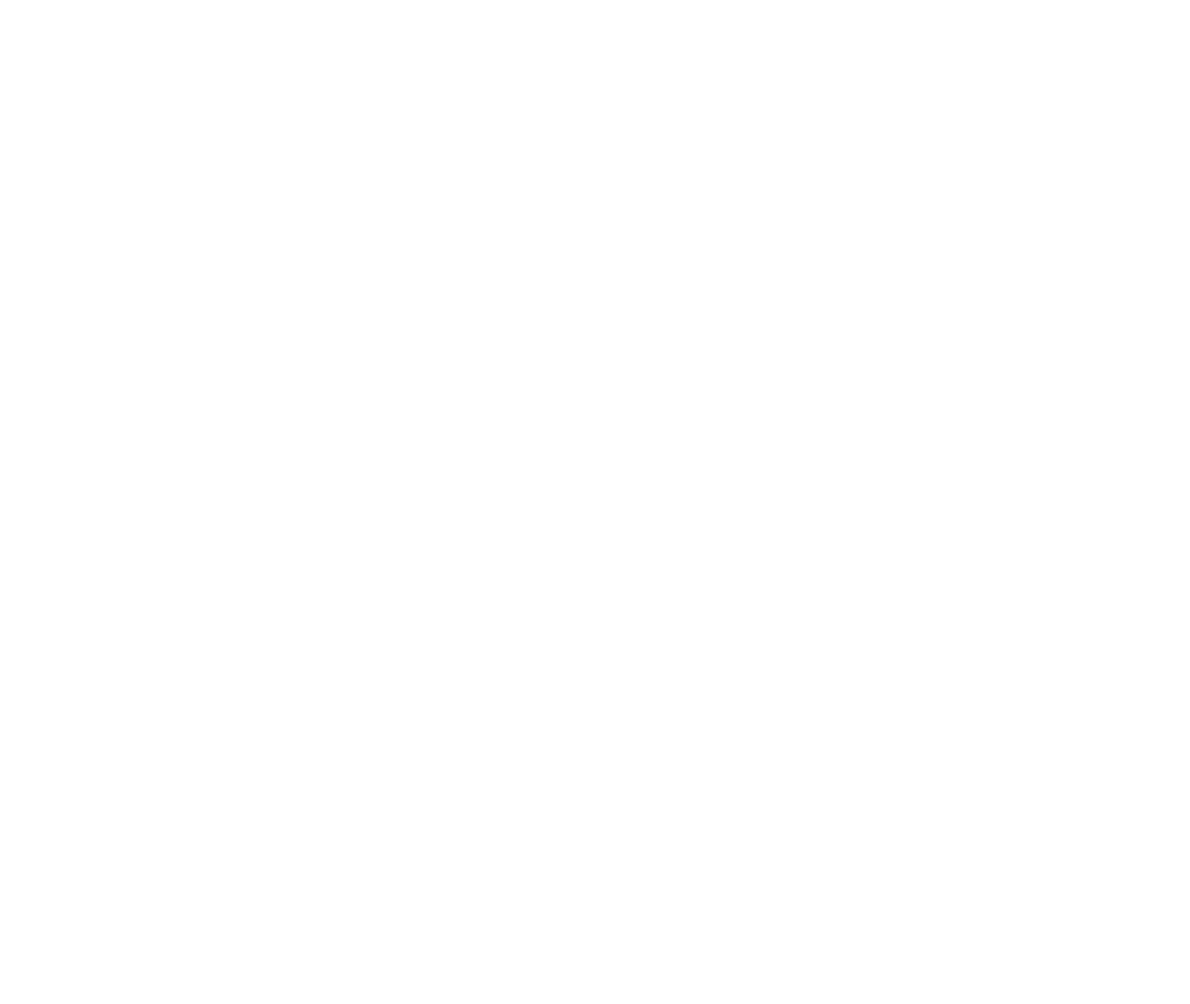
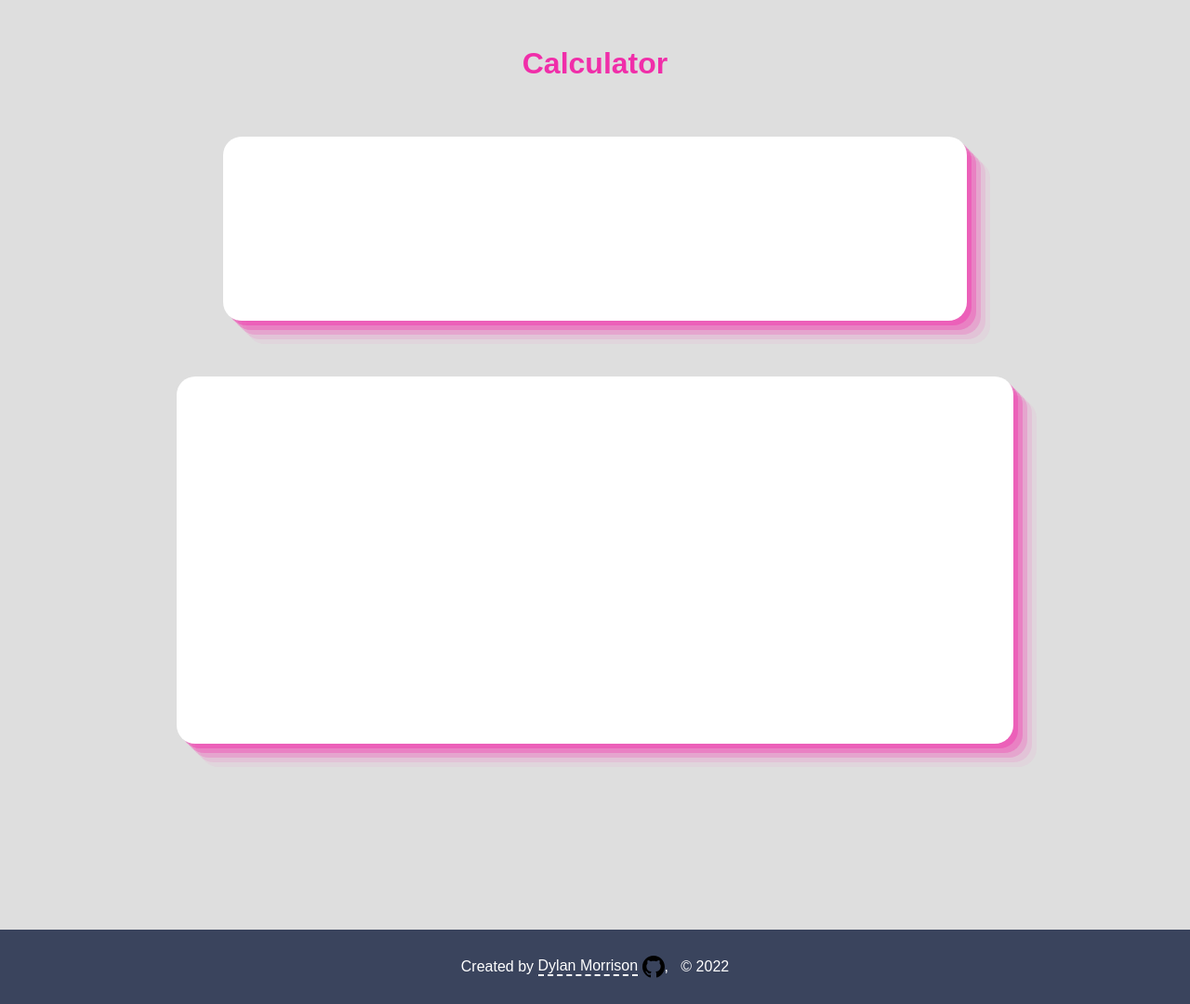
Before and after one commit to djm30/odin-calculator, a plain HTML site: page index.html in a window 1280 px wide. Shown: the whole page at 93% size. Before the commit the page ends 800 px from the top, so only its background shows below. Drawn offline with Linux system fonts and the light colour scheme; a web font is replaced by a local one.

Commit message:
inital styling framework established

```diff
--- a/index.html
+++ b/index.html
@@ -4,9 +4,48 @@
         <meta charset="UTF-8" />
         <meta http-equiv="X-UA-Compatible" content="IE=edge" />
         <meta name="viewport" content="width=device-width, initial-scale=1.0" />
+        <link rel="preconnect" href="https://fonts.googleapis.com" />
+        <link rel="preconnect" href="https://fonts.gstatic.com" crossorigin />
+        <link
+            href="https://fonts.googleapis.com/css2?family=BIZ+UDPGothic:wght@400;700&display=swap"
+            rel="stylesheet"
+        />
         <link rel="stylesheet" href="style.css" />
+        <link rel="stylesheet" href="style.css" />
+        <link
+            href="http://fonts.cdnfonts.com/css/scientific-calculator-lcd"
+            rel="stylesheet"
+        />
+
         <script src="script.js" defer></script>
         <title>Calculator</title>
     </head>
-    <body></body>
+    <body>
+        <div class="container">
+            <header class="heading">
+                <h1>Calculator</h1>
+            </header>
+            <div class="display card">
+                <div class="input"></div>
+                <div class="result"></div>
+            </div>
+            <div class="buttons card"></div>
+        </div>
+        <footer class="footer">
+            <p>
+                Created by&nbsp;
+                <a href="https://github.com/djm30">Dylan Morrison </a> &nbsp;
+                <svg
+                    xmlns="http://www.w3.org/2000/svg"
+                    width="24"
+                    height="24"
+                    viewBox="0 0 24 24"
+                >
+                    <path
+                        d="M12 0c-6.626 0-12 5.373-12 12 0 5.302 3.438 9.8 8.207 11.387.599.111.793-.261.793-.577v-2.234c-3.338.726-4.033-1.416-4.033-1.416-.546-1.387-1.333-1.756-1.333-1.756-1.089-.745.083-.729.083-.729 1.205.084 1.839 1.237 1.839 1.237 1.07 1.834 2.807 1.304 3.492.997.107-.775.418-1.305.762-1.604-2.665-.305-5.467-1.334-5.467-5.931 0-1.311.469-2.381 1.236-3.221-.124-.303-.535-1.524.117-3.176 0 0 1.008-.322 3.301 1.23.957-.266 1.983-.399 3.003-.404 1.02.005 2.047.138 3.006.404 2.291-1.552 3.297-1.23 3.297-1.23.653 1.653.242 2.874.118 3.176.77.84 1.235 1.911 1.235 3.221 0 4.609-2.807 5.624-5.479 5.921.43.372.823 1.102.823 2.222v3.293c0 .319.192.694.801.576 4.765-1.589 8.199-6.086 8.199-11.386 0-6.627-5.373-12-12-12z"
+                    /></svg
+                >, &nbsp; &copy; 2022
+            </p>
+        </footer>
+    </body>
 </html>
--- a/style.css
+++ b/style.css
@@ -0,0 +1,71 @@
+*{
+    padding: 0;
+    margin: 0;
+    box-sizing: border-box;
+}
+
+body{
+    font-family: 'Scientific Calculator LCD', sans-serif;
+    background-color: #dedede;
+}
+
+.heading{
+    margin-top: 50px;
+    color: rgb(240, 46, 169);
+}
+
+.footer{
+    font-family: 'BIZ UDPGothic', sans-serif;
+    margin-top: 200px;
+    height: 80px;
+    background-color: #3A445D;
+    color: white;
+    box-sizing: border-box;
+    display: flex;
+    justify-content: center;
+    align-items: center;
+}
+
+.footer a{
+    text-decoration: none;
+    color: white;
+    border-bottom: 2px dashed white;
+    transition: all 200ms;
+}
+
+.footer a:hover{
+    border-bottom: 2px solid white;
+}
+
+.footer p{
+    display: flex;
+    justify-content: center;
+    align-items: center;
+
+}
+
+.container{
+    display: flex;
+    flex-direction: column;
+    align-items: center;
+    height: 100vh;
+}
+
+.card{
+    border-radius: 20px;
+    background-color: #ffffff;
+    box-shadow: rgba(240, 46, 170, 0.4) 5px 5px, rgba(240, 46, 170, 0.3) 10px 10px, rgba(240, 46, 170, 0.2) 15px 15px, rgba(240, 46, 170, 0.1) 20px 20px, rgba(240, 46, 170, 0.05) 25px 25px;
+
+}
+
+.display{
+    margin-top: 60px;
+    height: 200px;
+    width: 800px;
+}
+
+.buttons{
+    margin-top: 60px;
+    width: 900px;
+    height: 400px;
+}
```
